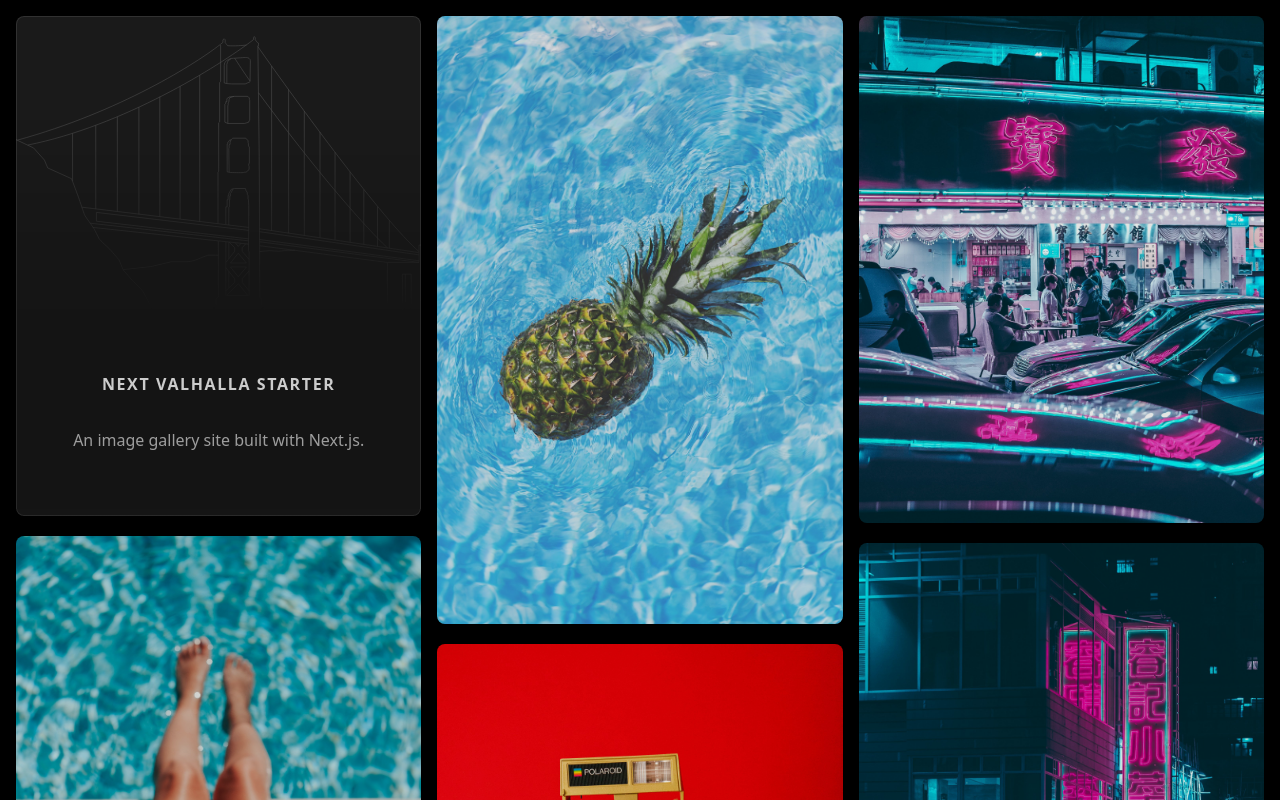
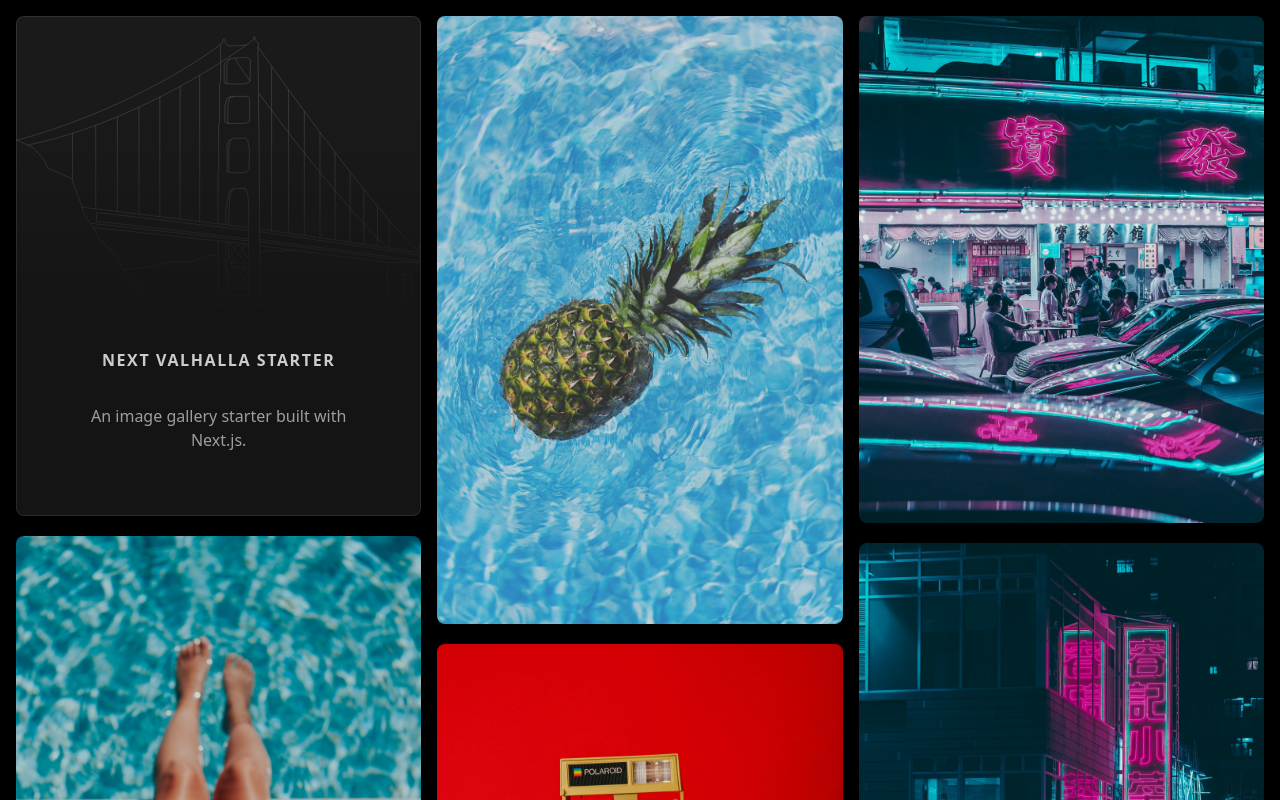
Before and after one commit to silverknight5998/next-valhalla-starter, a Next.js app: page / in a window 1280 px wide. Shown: the top 800 px of the page. Built offline with nearby package versions, Linux system fonts and the light colour scheme.

Commit message:
chore: call it by starter

```diff
--- a/app/page.tsx
+++ b/app/page.tsx
@@ -2,7 +2,7 @@ import Image from 'next/image'
 import Gallery from '@/app/gallery'
 
 const title = 'NEXT VALHALLA STARTER'
-const description = 'An image gallery site built with Next.js.'
+const description = 'An image gallery starter built with Next.js.'
 const author = 'AREA44'
 const authorURL = 'https://github.com/AREA44'
 
```
